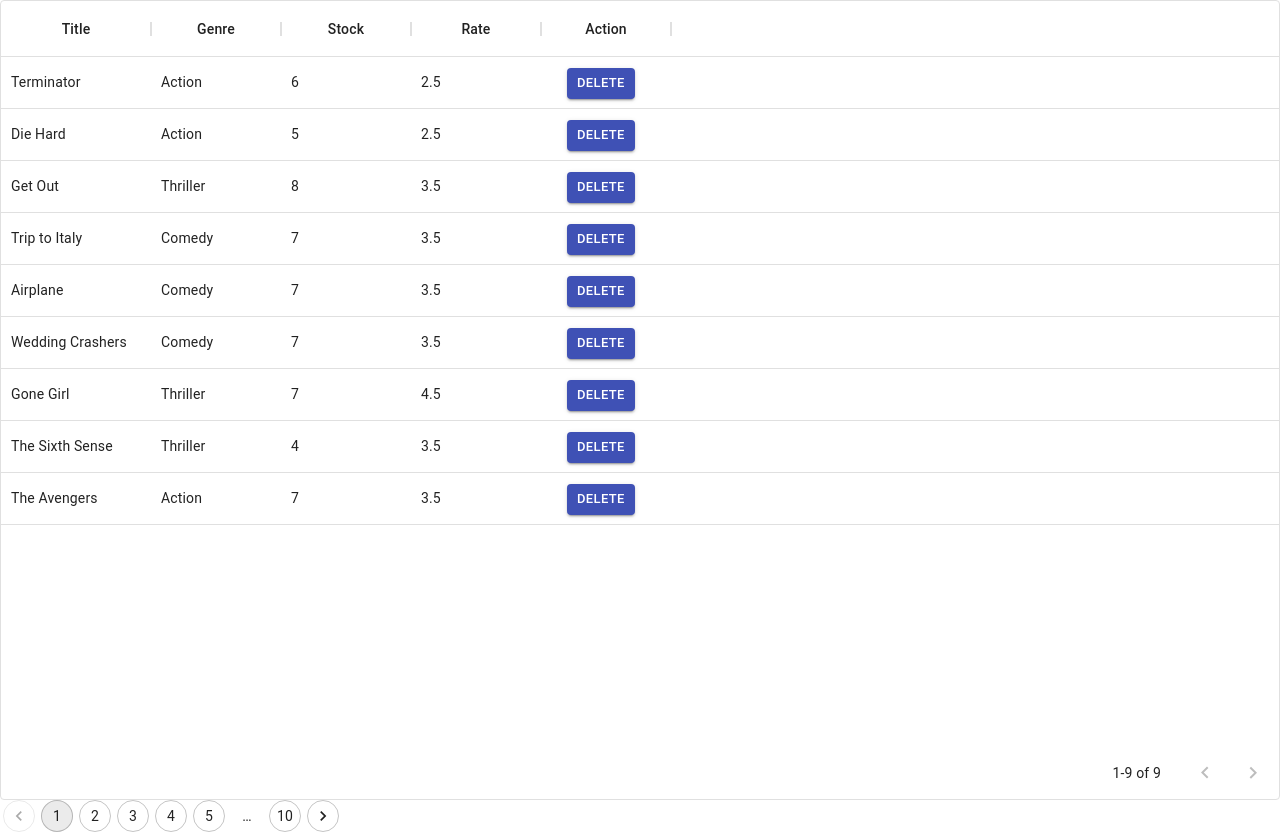
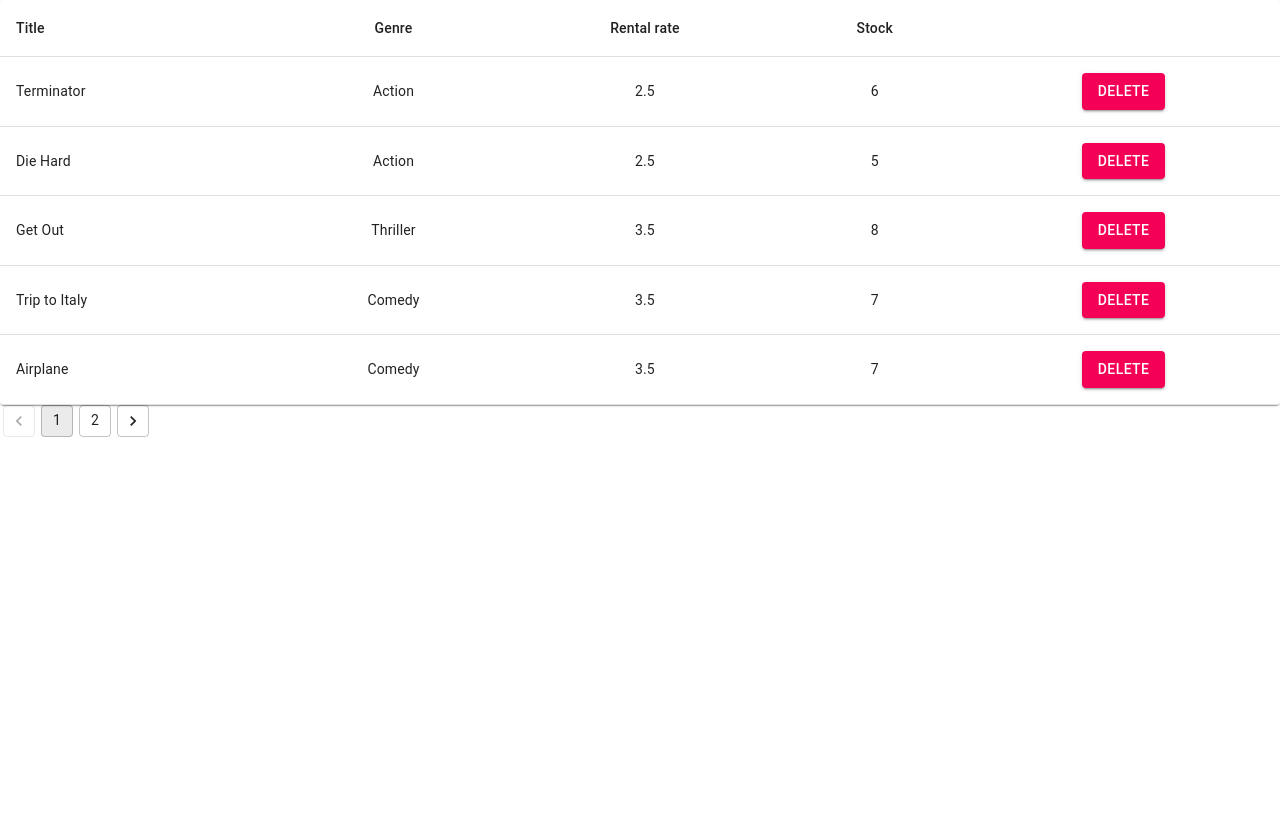
Before and after one commit to the-black-viper/vidly, a React (Create React App) app: page / in a window 1280 px wide. After the commit the page ends 800 px from the top, so only its background shows below. Built offline with nearby package versions, Linux system fonts and the light colour scheme.

Commit message:
Added pagination component

```diff
--- a/src/App.js
+++ b/src/App.js
@@ -1,10 +1,39 @@
 import "./App.css";
 import Movies from "./components/movies";
+import React, { useState } from "react";
+import { getMovies } from "./services/fakeMovieService";
 
 function App() {
+  const moviesPerPage = 5;
+  const [currentPage, setPage] = useState(1);
+
+  const handleChange = (event, value) => {
+    console.log("Page Changed", value);
+    setPage(value);
+  };
+
+  const [movies, setMovies] = React.useState(
+    getMovies().map((movie) => ({
+      ...movie,
+      id: movie._id,
+      genreName: movie.genre.name,
+    }))
+  );
+
+  const handleDelete = (movieID) => {
+    console.log(movieID);
+    setMovies(movies.filter((m) => m._id !== movieID));
+  };
+
   return (
     <div className="App">
-      <Movies />
+      <Movies
+        movieList={movies}
+        onDelete={handleDelete}
+        onChange={handleChange}
+        currentPage={currentPage}
+        pageSize={moviesPerPage}
+      />
     </div>
   );
 }
--- a/src/components/movies.jsx
+++ b/src/components/movies.jsx
@@ -1,103 +1,72 @@
-import React, { useEffect, useState } from "react";
-import { getMovies } from "../services/fakeMovieService";
-// import { DataGrid } from "@material-ui/data-grid";
-import { DataGrid } from "@material-ui/data-grid";
-import Button from "@material-ui/core/Button";
-import Pagination from "@material-ui/lab/Pagination";
+import React from "react";
+import Table from "@material-ui/core/Table";
+import TableBody from "@material-ui/core/TableBody";
+import TableCell from "@material-ui/core/TableCell";
+import TableContainer from "@material-ui/core/TableContainer";
+import TableHead from "@material-ui/core/TableHead";
+import TableRow from "@material-ui/core/TableRow";
+import Paper from "@material-ui/core/Paper";
+import { Button } from "@material-ui/core";
+import MoviePagination from "./pagination";
+import Paginate from "../utils/paginate";
 
-function Movies() {
-  const [movies, setMovies] = React.useState(
-    getMovies().map((movie) => ({
-      ...movie,
-      id: movie._id,
-      genreName: movie.genre.name,
-    }))
-  );
+const MovieTable = ({
+  movieList,
+  onDelete,
+  onChange,
+  currentPage,
+  pageSize,
+}) => {
+  const startIndex = (currentPage - 1) * pageSize;
 
-  const [selectionModel, setSelectionModel] = useState([]);
+  const movies = Paginate(movieList, startIndex, pageSize);
+  // console.log(Paginate(movies, startIndex, 2));
 
-  useEffect(() => {
-    setMovies(movies.filter((movie) => movie.id !== selectionModel));
-  }, [selectionModel]);
-
-  const columns = [
-    {
-      field: "title",
-      filterable: false,
-      headerAlign: "center",
-      headerName: "Title",
-      sortable: false,
-      width: 150,
-    },
-    {
-      field: "genreName",
-      filterable: false,
-      headerAlign: "center",
-      headerName: "Genre",
-      sortable: false,
-      width: 130,
-    },
-    {
-      field: "numberInStock",
-      filterable: false,
-      headerAlign: "center",
-      headerName: "Stock",
-      sortable: false,
-      width: 130,
-    },
-    {
-      field: "dailyRentalRate",
-      filterable: false,
-      headerAlign: "center",
-      headerName: "Rate",
-      sortable: false,
-      width: 130,
-    },
-    {
-      field: "deleteButton",
-      filterable: false,
-      headerAlign: "center",
-      headerName: "Action",
-      sortable: false,
-      width: 130,
-      disableClickEventBubbling: true,
-      renderCell: (params) => (
-        <strong>
+  return (
+    <React.Fragment>
+      <TableContainer component={Paper}>
+        <Table aria-label="simple table">
+          <TableHead>
+            <TableRow>
+              <TableCell align="left">Title</TableCell>
+              <TableCell align="center"> Genre </TableCell>
+              <TableCell align="center"> Rental rate </TableCell>
+              <TableCell align="center"> Stock </TableCell>
+              <TableCell> </TableCell>
+            </TableRow>
+          </TableHead>
+          <TableBody>
+            {movies.map((movie) => (
+              <TableRow key={movie._id}>
+                <TableCell component="th" scope="row" align="left">
+                  {movie.title}
+                </TableCell>
+                <TableCell align="center">{movie.genre.name}</TableCell>
+                <TableCell align="center">{movie.dailyRentalRate}</TableCell>
+                <TableCell align="center">{movie.numberInStock}</TableCell>
+                <TableCell align="center">
                   <Button
+                    onClick={() => {
+                      onDelete(movie._id);
+                    }}
                     variant="contained"
-            color="primary"
-            size="small"
-            style={{ marginLeft: 16 }}
-            onClick={() => {
-              console.log(params.id);
-              setSelectionModel(params.id);
-              console.log(selectionModel);
-            }}
+                    color="secondary"
                   >
                     Delete
                   </Button>
-        </strong>
-      ),
-    },
-  ];
+                </TableCell>
+              </TableRow>
+            ))}
+          </TableBody>
+        </Table>
+      </TableContainer>
+      <MoviePagination
+        numMovies={movieList.length}
+        onChange={onChange}
+        pageSize={pageSize}
+      />
+    </React.Fragment>
+  );
+};
 
-  let header;
-  if (movies.length !== 0)
-    header = (
-      <div style={{ height: 800, width: "100%" }}>
-        <DataGrid
-          rows={movies}
-          columns={columns}
-          pageSize={10}
-          disableColumnMenu
-        />
-        <Pagination count={10} variant="outlined" />
-      </div>
-    );
-  else {
-    header = <h1>No more movies</h1>;
-  }
-  return <React.Fragment>{header}</React.Fragment>;
-}
-
-export default Movies;
+export default MovieTable;
--- a/src/components/pagination.jsx
+++ b/src/components/pagination.jsx
@@ -1,14 +1,21 @@
-import React, { Component } from "react";
+import React from "react";
 import Pagination from "@material-ui/lab/Pagination";
 
-class MoviePagination extends Component {
-  render() {
-    return (
-      <div>
-        <Pagination count={10} variant="outlined" />
-      </div>
-    );
-  }
-}
+const MoviePagination = ({ numMovies, onChange, pageSize }) => {
+  const pageCount = Math.ceil(numMovies / pageSize);
+  console.log(`PageCount: ${pageCount}`);
+
+  if (pageCount === 1) return null;
+  return (
+    <div>
+      <Pagination
+        count={pageCount}
+        onChange={onChange}
+        variant="outlined"
+        shape="rounded"
+      />
+    </div>
+  );
+};
 
 export default MoviePagination;
--- /dev/null
+++ b/src/utils/paginate.js
@@ -0,0 +1,5 @@
+const Paginate = (movieArray, startIndex = 0, qty = 1) => {
+  return [...movieArray].splice(startIndex, qty);
+};
+
+export default Paginate;
```
Lines whose indentation alone changed are shown as unchanged.
